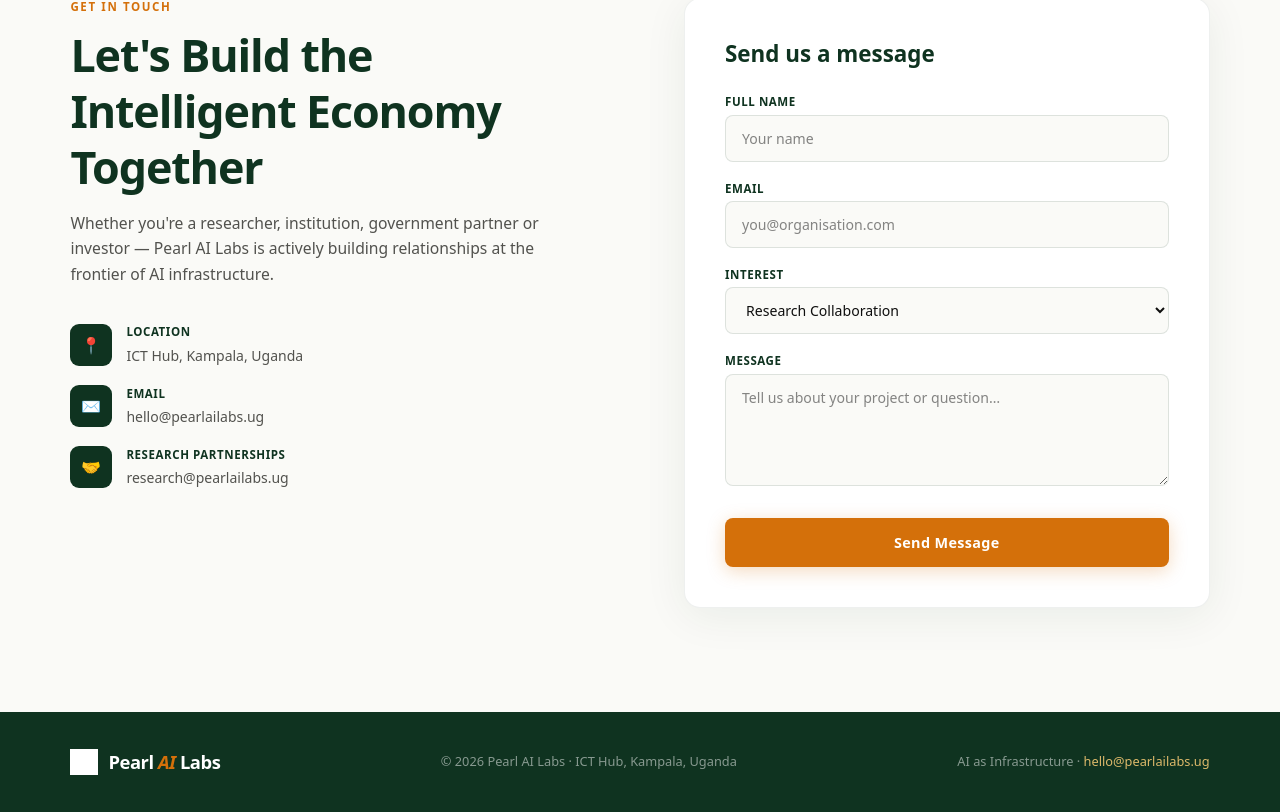
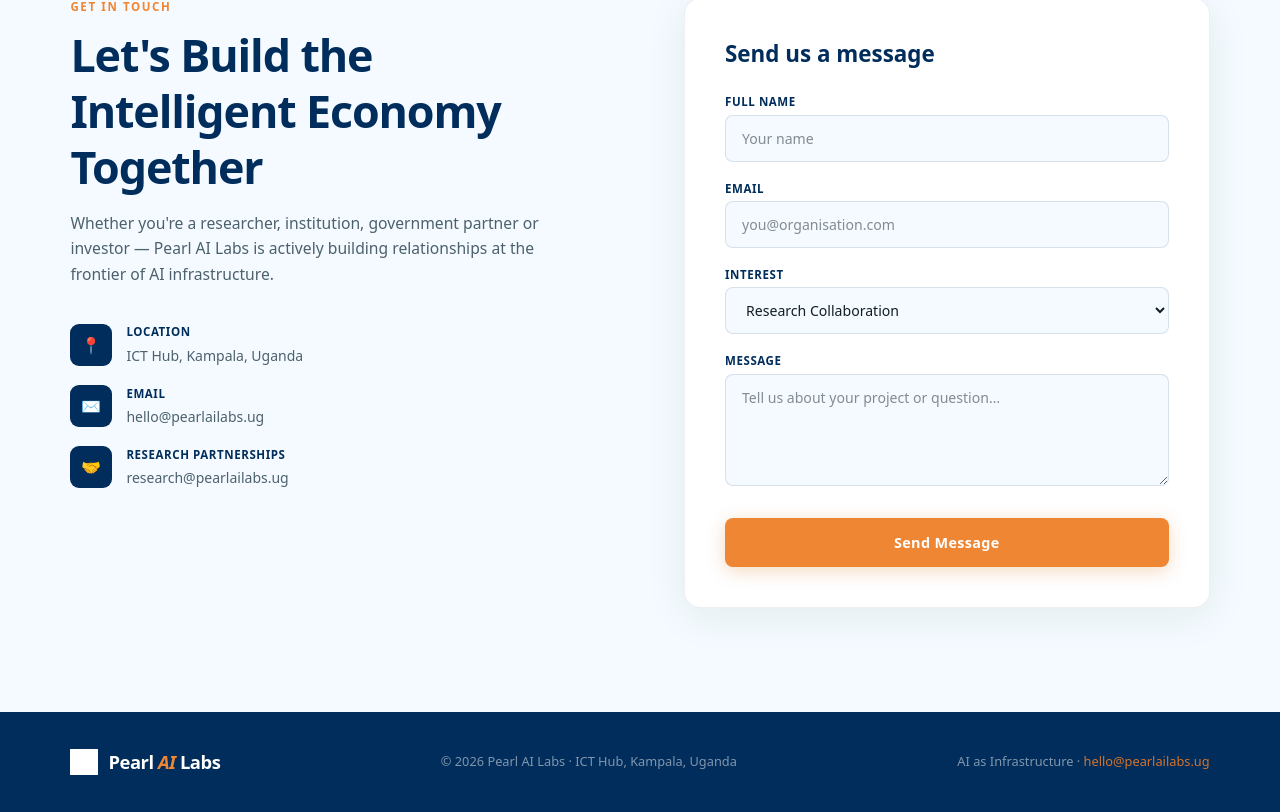
Before and after one commit to Pearl-Labs-Uganda/pearl-labs-website, a Next.js app: page / in a window 1280 px wide. Shown: the part 4409-5221 px from the top of the page. Built offline with nearby package versions, Linux system fonts and the light colour scheme; no server answers.

Commit message:
feat: Update brand colors and typography across the application

```diff
--- a/src/app/globals.css
+++ b/src/app/globals.css
@@ -1,20 +1,34 @@
 @import "tailwindcss";
 
 @theme {
-  --color-orange: #d4700a;
-  --color-orange-mid: #e8850f;
-  --color-orange-pale: #fdf3e8;
-  --color-green: #0f3320;
-  --color-green-mid: #1c4d31;
-  --color-green-light: #2a6642;
-  --color-gold: #c49a3c;
-  --color-gold-light: #ddb96a;
-  --color-cream: #f8f4ee;
-  --color-off-white: #fafaf7;
-  --color-text-dark: #0e0e0e;
-  --color-text-mid: #52524e;
-  --font-heading: var(--font-fraunces);
-  --font-body: var(--font-dm-sans);
+  --color-primary: #002D5B;
+  --color-primary-light: #003F80;
+  --color-primary-dark: #001A3A;
+  --color-accent: #EF8633;
+  --color-accent-mid: #d4732a;
+  --color-bg: #F4FAFF;
+  --color-bg-surface: #FFFFFF;
+  --color-bg-container: #E3F0F8;
+  --color-bg-container-low: #E9F6FD;
+  --color-bg-container-high: #DDE9F2;
+  --color-text-primary: #111D23;
+  --color-text-secondary: #4C616C;
+  --font-heading: var(--font-space-grotesk);
+  --font-body: var(--font-manrope);
+
+  /* Tailwind class mappings for new brand colors */
+  --color-green: #002D5B;
+  --color-green-mid: #003F80;
+  --color-green-light: #003F80;
+  --color-orange: #EF8633;
+  --color-orange-mid: #d4732a;
+  --color-orange-pale: #FEF5EE;
+  --color-cream: #F4FAFF;
+  --color-off-white: #F4FAFF;
+  --color-text-dark: #111D23;
+  --color-text-mid: #4C616C;
+  --color-gold: #EF8633;
+  --color-gold-light: #d4732a;
 }
 
 html {
@@ -23,8 +37,8 @@
 
 body {
   font-family: var(--font-body), sans-serif;
-  background: var(--color-off-white);
-  color: var(--color-text-dark);
+  background: var(--color-bg);
+  color: var(--color-text-primary);
   overflow-x: hidden;
   -webkit-font-smoothing: antialiased;
 }
@@ -77,7 +91,7 @@
   z-index: 0;
   background-image: radial-gradient(
     circle,
-    rgba(212, 112, 10, 0.18) 1px,
+    rgba(239, 134, 51, 0.18) 1px,
     transparent 1px
   );
   background-size: 38px 38px;
@@ -108,7 +122,7 @@
   left: 0;
   right: 0;
   height: 1.5px;
-  background: var(--color-orange);
+  background: var(--color-accent);
   transform: scaleX(0);
   transform-origin: left;
   transition: transform 0.25s;
@@ -125,7 +139,7 @@
   left: 0;
   right: 0;
   height: 3px;
-  background: linear-gradient(90deg, var(--color-orange), var(--color-gold));
+  background: linear-gradient(90deg, var(--color-accent), var(--color-accent-mid));
   transform: scaleX(0);
   transform-origin: left;
   transition: transform 0.4s;
@@ -140,7 +154,7 @@
   position: absolute;
   inset: -3px;
   border-radius: 50%;
-  background: linear-gradient(135deg, var(--color-orange), var(--color-gold));
+  background: linear-gradient(135deg, var(--color-accent), var(--color-accent-mid));
   z-index: -1;
 }
 
--- a/src/app/layout.tsx
+++ b/src/app/layout.tsx
@@ -1,21 +1,24 @@
 import type { Metadata } from "next";
-import { Fraunces, DM_Sans } from "next/font/google";
+import { Space_Grotesk, Manrope } from "next/font/google";
 import "./globals.css";
 import GoogleAnalytics from "../components/GoogleAnalytics";
 
-const fraunces = Fraunces({
-  variable: "--font-fraunces",
+const spaceGrotesk = Space_Grotesk({
+  variable: "--font-space-grotesk",
   subsets: ["latin"],
 });
 
-const dmSans = DM_Sans({
-  variable: "--font-dm-sans",
+const manrope = Manrope({
+  variable: "--font-manrope",
   subsets: ["latin"],
 });
 
 export const metadata: Metadata = {
   title: "Pearl Labs",
   description: "Pearl Labs Uganda",
+  icons: {
+    icon: "/logo.jpg",
+  },
 };
 
 export default function RootLayout({
@@ -27,7 +30,7 @@
     <html lang="en">
       <body
         suppressHydrationWarning
-        className={`${fraunces.variable} ${dmSans.variable} antialiased`}
+        className={`${spaceGrotesk.variable} ${manrope.variable} antialiased`}
       >
         <GoogleAnalytics />
         {children}
--- a/src/components/InternshipApply.tsx
+++ b/src/components/InternshipApply.tsx
@@ -4,12 +4,15 @@
 import Link from "next/link";
 
 // ── Brand tokens (Pearl Labs) ─────────────────────────────────
-const GREEN      = "#1C3A2F";
-const ORANGE     = "#C4621A";
-const CREAM      = "#F0EDE8";
-const TEXT_MUTED = "#6B6B5E";
-const TEXT_LIGHT = "#9B9B8E";
-const BORDER     = "rgba(28,58,47,0.12)";
+const PRIMARY      = "#002D5B";
+const PRIMARY_LIGHT = "#003F80";
+const ACCENT       = "#EF8633";
+const ACCENT_MID   = "#d4732a";
+const BG           = "#F4FAFF";
+const BG_SURFACE   = "#FFFFFF";
+const TEXT_PRIMARY = "#111D23";
+const TEXT_SECONDARY = "#4C616C";
+const BORDER       = "rgba(0,45,91,0.12)";
 
 const MODULES = [
   "Module 01 — Data Science & Artificial Intelligence",
@@ -160,9 +163,9 @@
     padding: "13px 16px",
     fontSize: 14,
     fontFamily: "inherit",
-    color: GREEN,
-    background: focused === name ? "#fff" : CREAM,
-    border: `1.5px solid ${errors[name as keyof FormState] ? "#C0392B" : focused === name ? ORANGE : BORDER}`,
+    color: PRIMARY,
+    background: focused === name ? "#fff" : BG,
+    border: `1.5px solid ${errors[name as keyof FormState] ? "#C0392B" : focused === name ? ACCENT : BORDER}`,
     borderRadius: 8,
     outline: "none",
     transition: "border-color 0.2s, background 0.2s",
@@ -176,7 +179,7 @@
     fontWeight: 600,
     letterSpacing: "0.12em",
     textTransform: "uppercase",
-    color: TEXT_MUTED,
+    color: TEXT_SECONDARY,
     marginBottom: 7,
   };
 
@@ -197,7 +200,7 @@
             Your internship application has been submitted successfully.
             Our team will review it and reach out using your provided contact details.
             For urgent questions, email us at{" "}
-            <a href="mailto:pearllabsug@gmail.com" style={{ color: ORANGE }}>
+            <a href="mailto:pearllabsug@gmail.com" style={{ color: ACCENT }}>
               pearllabsug@gmail.com
             </a>.
           </p>
@@ -404,7 +407,7 @@
               {errors.motivation
                 ? <p style={errorStyle}>{errors.motivation}</p>
                 : <span />}
-              <span style={{ fontSize: 11, color: TEXT_LIGHT }}>
+              <span style={{ fontSize: 11, color: TEXT_SECONDARY }}>
                 {form.motivation.length} chars
               </span>
             </div>
@@ -426,7 +429,7 @@
           <div style={{ marginTop: 20 }}>
             <label style={labelStyle}>
               LinkedIn / GitHub / Portfolio{" "}
-              <span style={{ fontWeight: 400, textTransform: "none", letterSpacing: 0, color: TEXT_LIGHT }}>
+              <span style={{ fontWeight: 400, textTransform: "none", letterSpacing: 0, color: TEXT_SECONDARY }}>
                 — optional
               </span>
             </label>
@@ -443,7 +446,7 @@
           {/* Deadline notice */}
           <div style={s.deadlineBanner}>
             ⏰ <strong>Application deadline: 28th May 2026.</strong> Submit early — slots are limited.
-            Questions? Email <a href="mailto:pearllabsug@gmail.com" style={{ color: ORANGE }}>pearllabsug@gmail.com</a>
+            Questions? Email <a href="mailto:pearllabsug@gmail.com" style={{ color: ACCENT }}>pearllabsug@gmail.com</a>
           </div>
 
           {status === "error" && (
@@ -486,8 +489,8 @@
 const s: Record<string, React.CSSProperties> = {
   page: {
     fontFamily: "'Inter', system-ui, sans-serif",
-    background: CREAM,
-    color: GREEN,
+    background: BG,
+    color: PRIMARY,
     minHeight: "100vh",
   },
 
@@ -502,7 +505,7 @@
   },
   navBack: {
     fontSize: 13,
-    color: TEXT_MUTED,
+    color: TEXT_SECONDARY,
     textDecoration: "none",
     fontWeight: 500,
   },
@@ -513,7 +516,7 @@
     fontSize: 11,
     letterSpacing: "0.12em",
     textTransform: "uppercase",
-    color: TEXT_MUTED,
+    color: TEXT_SECONDARY,
     border: `1px solid ${BORDER}`,
     borderRadius: 999,
     padding: "5px 14px",
@@ -522,7 +525,7 @@
     width: 6,
     height: 6,
     borderRadius: "50%",
-    background: ORANGE,
+    background: ACCENT,
     display: "inline-block",
   },
 
@@ -536,7 +539,7 @@
     fontSize: 11,
     letterSpacing: "0.15em",
     textTransform: "uppercase",
-    color: ORANGE,
+    color: ACCENT,
     marginBottom: 14,
     fontWeight: 600,
   },
@@ -545,17 +548,17 @@
     fontWeight: 800,
     lineHeight: 1.0,
     letterSpacing: "-0.03em",
-    color: GREEN,
+    color: PRIMARY,
     marginBottom: 20,
   },
   heroItalic: {
     fontStyle: "italic",
-    color: ORANGE,
+    color: ACCENT,
   },
   heroSub: {
     fontSize: 15,
     lineHeight: 1.75,
-    color: TEXT_MUTED,
+    color: TEXT_SECONDARY,
     maxWidth: 520,
     marginBottom: 40,
   },
@@ -568,7 +571,7 @@
   statVal: {
     fontSize: 28,
     fontWeight: 800,
-    color: ORANGE,
+    color: ACCENT,
     lineHeight: 1,
     letterSpacing: "-0.02em",
   },
@@ -576,7 +579,7 @@
     fontSize: 11,
     letterSpacing: "0.12em",
     textTransform: "uppercase" as const,
-    color: TEXT_LIGHT,
+    color: TEXT_SECONDARY,
   },
 
   // Form
@@ -590,19 +593,19 @@
     borderRadius: 16,
     border: `1px solid ${BORDER}`,
     padding: "40px 40px",
-    boxShadow: "0 4px 40px rgba(28,58,47,0.06)",
+    boxShadow: "0 4px 40px rgba(0,45,91,0.06)",
   },
   formHeader: { marginBottom: 4 },
   formTitle: {
     fontSize: 22,
     fontWeight: 800,
     letterSpacing: "-0.02em",
-    color: GREEN,
+    color: PRIMARY,
     marginBottom: 6,
   },
   formSub: {
     fontSize: 13,
-    color: TEXT_MUTED,
+    color: TEXT_SECONDARY,
     lineHeight: 1.6,
   },
   sectionLabel: {
@@ -610,7 +613,7 @@
     fontWeight: 700,
     letterSpacing: "0.14em",
     textTransform: "uppercase" as const,
-    color: ORANGE,
+    color: ACCENT,
     marginBottom: 18,
   },
   divider: {
@@ -635,7 +638,7 @@
     borderRadius: 8,
     border: `1px solid ${BORDER}`,
     background: "#fff",
-    color: ORANGE,
+    color: ACCENT,
     display: "inline-flex",
     alignItems: "center",
     justifyContent: "center",
@@ -650,11 +653,11 @@
   },
   attachmentHint: {
     fontSize: 11,
-    color: TEXT_LIGHT,
+    color: TEXT_SECONDARY,
   },
   attachmentName: {
     fontSize: 12,
-    color: GREEN,
+    color: PRIMARY,
     maxWidth: "80%",
     overflow: "hidden",
     textOverflow: "ellipsis",
@@ -663,7 +666,7 @@
   removeAttachmentBtn: {
     border: `1px solid ${BORDER}`,
     background: "#fff",
-    color: TEXT_MUTED,
+    color: TEXT_SECONDARY,
     fontSize: 11,
     borderRadius: 999,
     padding: "5px 10px",
@@ -674,7 +677,7 @@
   submitBtn: {
     width: "100%",
     padding: "16px",
-    background: ORANGE,
+    background: ACCENT,
     color: "#fff",
     fontSize: 15,
     fontWeight: 700,
@@ -685,7 +688,7 @@
   },
   disclaimer: {
     fontSize: 11,
-    color: TEXT_LIGHT,
+    color: TEXT_SECONDARY,
     lineHeight: 1.7,
     textAlign: "center" as const,
     marginTop: 16,
@@ -701,11 +704,11 @@
   },
   deadlineBanner: {
     background: "#FFF8F0",
-    border: `1px solid ${ORANGE}33`,
+    border: `1px solid ${ACCENT}33`,
     borderRadius: 8,
     padding: "13px 16px",
     fontSize: 13,
-    color: GREEN,
+    color: PRIMARY,
     lineHeight: 1.7,
     marginTop: 24,
   },
@@ -721,7 +724,7 @@
     width: 64,
     height: 64,
     borderRadius: "50%",
-    background: GREEN,
+    background: PRIMARY,
     color: "#fff",
     fontSize: 28,
     fontWeight: 700,
@@ -734,20 +737,20 @@
     fontSize: 36,
     fontWeight: 800,
     letterSpacing: "-0.03em",
-    color: GREEN,
+    color: PRIMARY,
     marginBottom: 16,
   },
   successText: {
     fontSize: 15,
     lineHeight: 1.75,
-    color: TEXT_MUTED,
+    color: TEXT_SECONDARY,
     marginBottom: 36,
   },
   backLink: {
     display: "inline-block",
     fontSize: 14,
     fontWeight: 600,
-    color: ORANGE,
+    color: ACCENT,
     textDecoration: "none",
   },
 
@@ -759,6 +762,6 @@
     fontSize: 11,
     letterSpacing: "0.1em",
     textTransform: "uppercase" as const,
-    color: TEXT_LIGHT,
+    color: TEXT_SECONDARY,
   },
 };
```
Also changed, not shown: src/components/InternshipOpportunities.tsx (+10 -9 lines).
